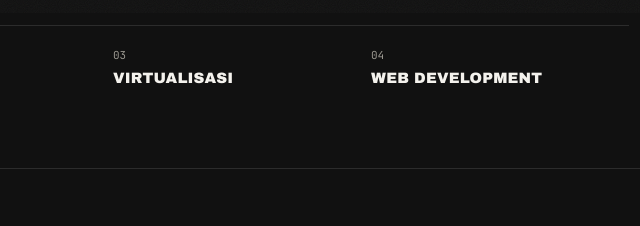
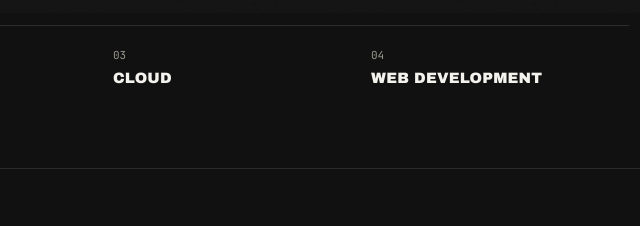
Before and after one commit to teraaaa-it/portofolio2, a plain HTML site: page index.html in a window 1280 px wide. Shown: the part 787-1013 px from the top of the page, 527-1167 px from the left. Drawn offline with Linux system fonts and the light colour scheme.

Commit message:
Update index.html

```diff
--- a/index.html
+++ b/index.html
@@ -105,7 +105,7 @@ footer{padding:50px 0 60px;}
     <div class="caplist">
       <div class="capitem"><div class="n">01</div><div class="t">Network Engineering</div></div>
       <div class="capitem"><div class="n">02</div><div class="t">Systems Admin</div></div>
-      <div class="capitem"><div class="n">03</div><div class="t">Virtualisasi</div></div>
+      <div class="capitem"><div class="n">03</div><div class="t">Cloud</div></div>
       <div class="capitem"><div class="n">04</div><div class="t">Web Development</div></div>
     </div>
   </div>
```
